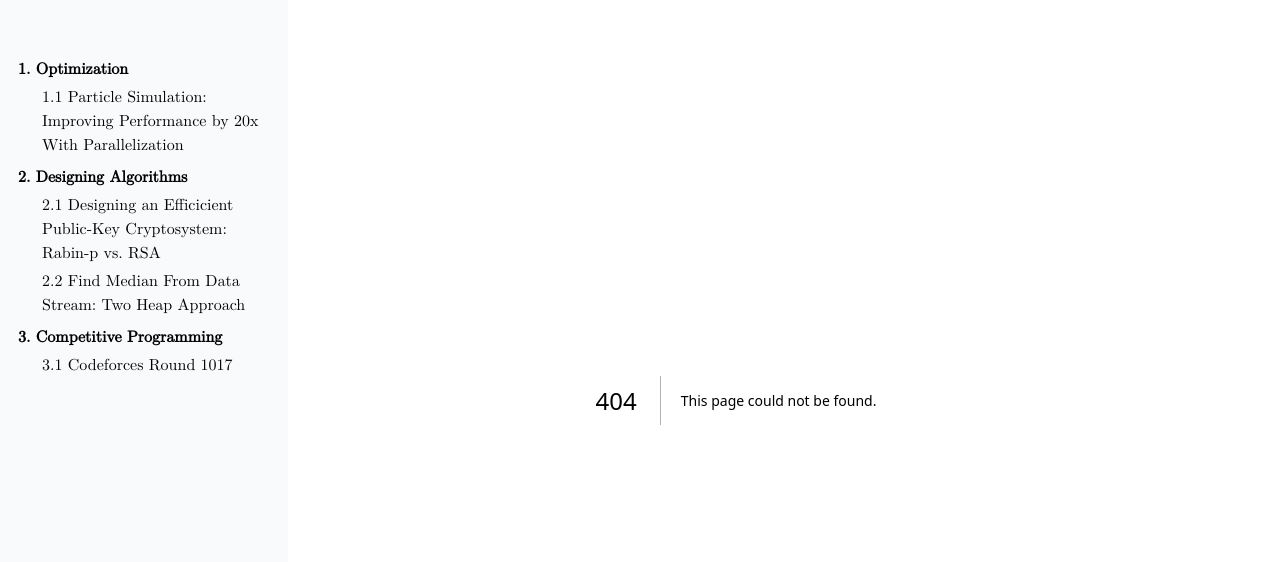
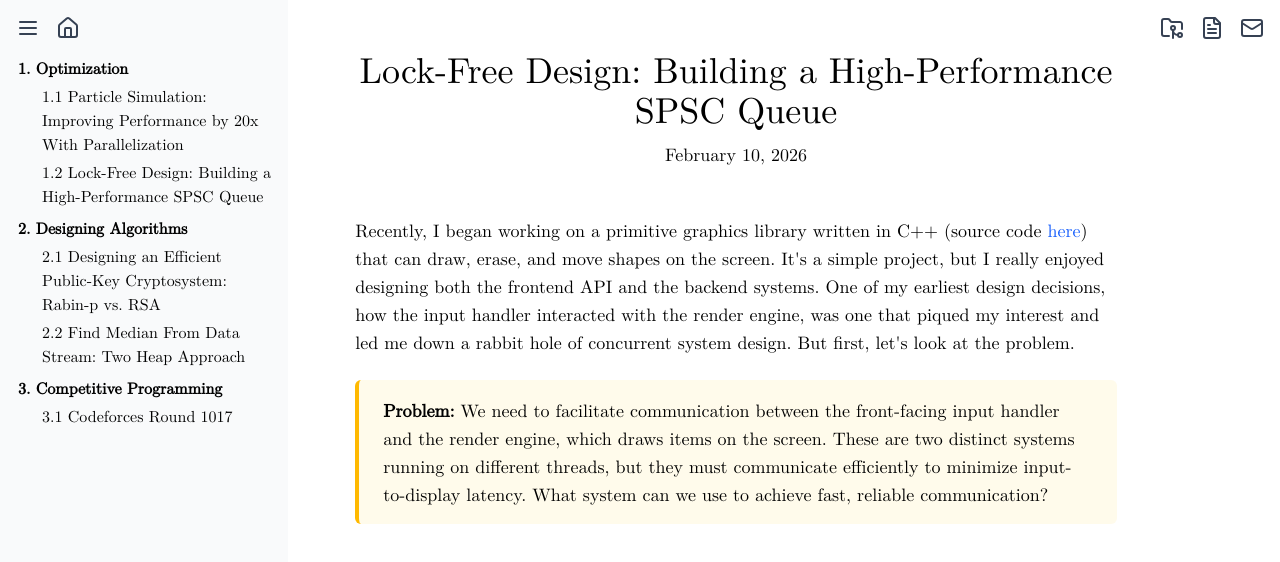
Before and after one commit to artiehumphreys/artiehumphreys.com, a Next.js app: page /optimization/spsc-queue in a window 1280 px wide. Before the commit this address had no page. Shown: the top 562 px of the page. Built offline with nearby package versions, Linux system fonts and the light colour scheme.

Commit message:
feat(writeup): beginning of spsc queue writeup

```diff
--- /dev/null
+++ b/src/content/spsc-queue.mdx
@@ -0,0 +1,17 @@
+Recently, I began working on a primitive graphics library written in C++
+(source code <a href="https://github.com/artiehumphreys/graphics-library" target="_blank">here</a>)
+that can draw, erase, and move shapes on the screen. It's a simple project, but I really
+enjoyed designing both the frontend API and the backend systems. One of my earliest
+design decisions, how the input handler interacted with the render engine, was one that
+piqued my interest and led me down a rabbit hole of concurrent system design. But first,
+let's look at the problem.
+
+<aside className="mt-6 rounded-md border-l-4 border-amber-400 bg-amber-50 p-4">
+  <div className="mx-2">
+    <strong>Problem:</strong> We need to facilitate communication between the
+    front-facing input handler and the render engine, which draws items on the
+    screen. These are two distinct systems running on different threads, but
+    they must communicate efficiently to minimize input-to-display latency. What
+    system can we use to achieve fast, reliable communication?
+  </div>
+</aside>
--- a/src/data/tocData.ts
+++ b/src/data/tocData.ts
@@ -11,6 +11,10 @@ export const tocData: TocSection[] = [
           "Particle Simulation: Improving Performance by 20x With Parallelization",
         anchor: "/optimization/particle-simulation.html",
       },
+      {
+        title: "Lock-Free Design: Building a High-Performance SPSC Queue",
+        anchor: "/optimization/spsc-queue.html",
+      },
     ],
   },
   {
@@ -18,7 +22,8 @@ export const tocData: TocSection[] = [
     anchor: "/designing-algorithms.html",
     children: [
       {
-        title: "Designing an Efficicient Public-Key Cryptosystem: Rabin-p vs. RSA",
+        title:
+          "Designing an Efficient Public-Key Cryptosystem: Rabin-p vs. RSA",
         anchor: "/designing-algorithms/rabin-p-cryptosystem.html",
       },
       {
--- /dev/null
+++ b/src/pages/optimization/spsc-queue.tsx
@@ -0,0 +1,15 @@
+import dynamic from "next/dynamic";
+import BlogArticle from "@/components/blogArticle";
+
+const Post = dynamic(() => import("@/content/spsc-queue.mdx"));
+
+export default function Page() {
+  return (
+    <BlogArticle
+      title="Lock-Free Design: Building a High-Performance SPSC Queue"
+      date="02/10/2026"
+    >
+      <Post />
+    </BlogArticle>
+  );
+}
```
